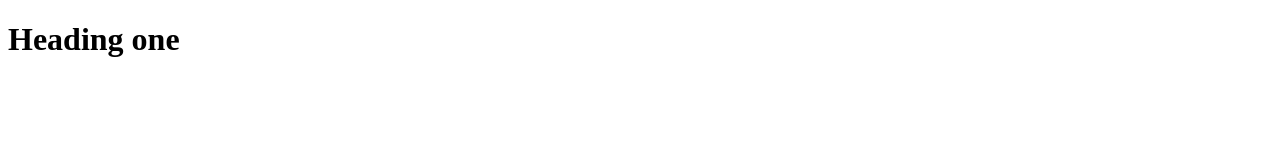
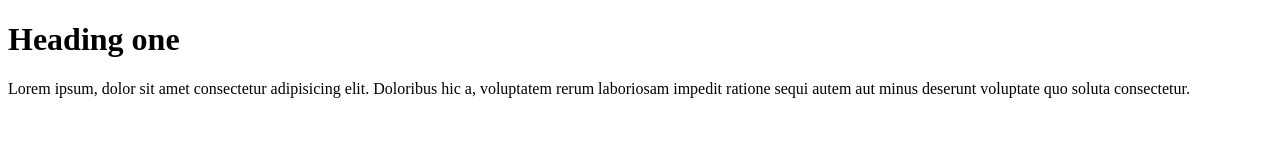
Before and after one commit to HemanthReddyEda/gitpractice2, a plain HTML site: page index.html in a window 1280 px wide. Drawn offline with Linux system fonts and the light colour scheme.

Commit message:
lorem tag added

```diff
--- a/index.html
+++ b/index.html
@@ -3,9 +3,10 @@
 <head>
     <meta charset="UTF-8">
     <meta name="viewport" content="width=device-width, initial-scale=1.0">
-    <title>Document</title>
+    <title>Git practice</title>
 </head>
 <body>
     <h1>Heading one</h1>
+    <p>Lorem ipsum, dolor sit amet consectetur adipisicing elit. Doloribus hic a, voluptatem rerum laboriosam impedit ratione sequi autem aut minus deserunt voluptate quo soluta consectetur.</p>
 </body>
 </html>
```
